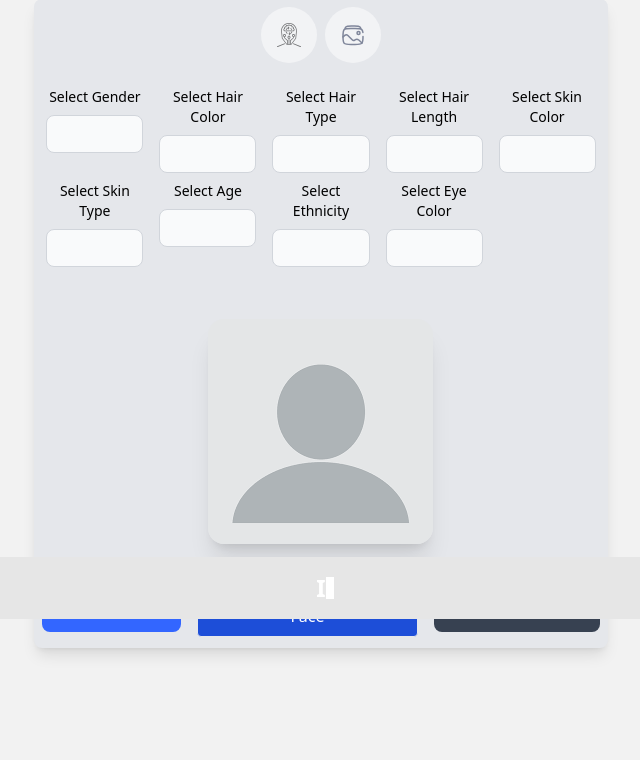
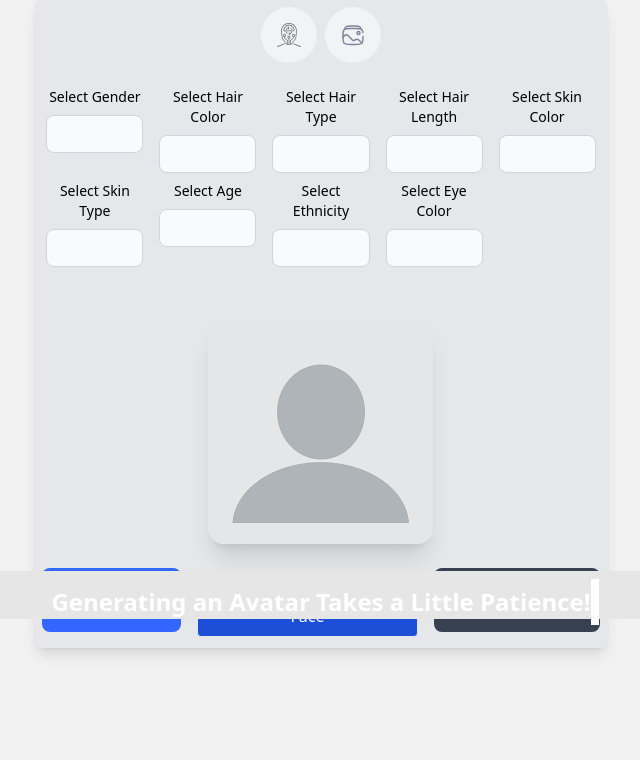
Before and after one commit to TylerGilman/SafeFace, a Django app: page /create/ in a window 1280 px wide. Shown: the part 181-941 px from the top of the page, without its empty margins (319-959 px from the left). Run offline with Django 5.2, Linux system fonts and the light colour scheme; some libraries are stand-ins or nearby versions.

Commit message:
silly changes

```diff
--- a/authentication/templates/base.html
+++ b/authentication/templates/base.html
@@ -93,11 +93,11 @@
   </main>
 
   <!-- Footer -->
-  <footer class="bg-bg-100 dark:bg-bg-900 fixed bottom-0 w-full">
-    <div class="max-w-7xl mx-auto px-4 py-4">
+  <footer class="bg-bg-100 dark:bg-bg-900 fixed bottom-0 w-full h-12">
+    <div class="max-w-7xl mx-auto px-4">
       <div x-data="{
         text: '',
-        textArray : ['Alpine JS is Amazing', 'It is Truly Awesome!', 'You Have to Try It!'],
+        textArray : ['Generating an Avatar Takes a Little Patience!', 'Log In And Save Up To TEN Avatars!', 'Become Someone Who Does Not Exist... Yet!'],
         textIndex: 0,
         charIndex: 0,
         typeSpeed: 110,
@@ -158,7 +158,7 @@
         }, $data.cursorSpeed);
 
     })" class="flex items-center justify-center mx-auto text-center max-w-7xl">
-        <div class="relative flex items-center justify-center h-auto">
+        <div class="relative flex items-center justify-center py-4">
           <p class="text-2xl text-white font-black leading-tight" x-text="text"></p>
           <span class="absolute right-0 w-2 -mr-2 bg-white h-3/4" x-ref="cursor"></span>
         </div>
--- a/create_face/templates/avatar_display.html
+++ b/create_face/templates/avatar_display.html
@@ -16,9 +16,9 @@
   <p class="text-lg font-semibold">Your Avatar</p>
   <img src="{{ image_path }}" alt="avatar" class="mx-auto max-w-xs rounded-lg shadow-lg" id="avatar_image" />
 
-  <div class="flex flex-col items-center justify-center w-full">
+  <div class="flex flex-col items-center justify-eenter w-full">
     <input type="hidden" name="image_data" id="image_data" value="{{ image_path }}">
-    <button id="swap_face_button"
+    <button id="swap_face_button" hx-post="/swap_face/" hx-vals="js:{render_mode: 'content', image_data: document.getElementById('image_data').value}" hx-swap="outerHTML" hx-target="#content" hx-push-url="true"
       class="text-white bg-primary-500 hover:bg-primary-600 focus:ring-4 focus:ring-primary-300 font-medium rounded-lg text-md px-4 py-2 mb-2 dark:bg-primary-600 dark:hover:bg-primary-700 focus:outline-none dark:focus:ring-primary-800">
       Swap Face
     </button>
--- a/create_face/templates/create_form.html
+++ b/create_face/templates/create_form.html
@@ -135,8 +135,8 @@
   function attachImageClickListeners() {
     const images = document.querySelectorAll('.swap-face-button');
     console.log(images);
-            images.forEach(function(image) {
-                image.addEventListener('click', function() {
+    images.forEach(function (image) {
+      image.addEventListener('click', function () {
         const imagePath = this.getAttribute('data-image-path');
 
         // Create a form to submit the data
@@ -172,7 +172,7 @@
   }
 
   // Attach click listeners to the images after swapping the form
-        document.body.addEventListener('htmx:afterSwap', function(evt) {
+  document.body.addEventListener('htmx:afterSwap', function (evt) {
     if (evt.detail.target.id === 'create_form') {
       attachImageClickListeners();
     }
```
Also changed, not shown: swap_face/templates/swap_face.html (+2 -30 lines), swap_face/templates/swap_face_content.html (added, +32 -0 lines), swap_face/views.py (+6 -1 lines). Lines whose indentation alone changed are shown as unchanged.
